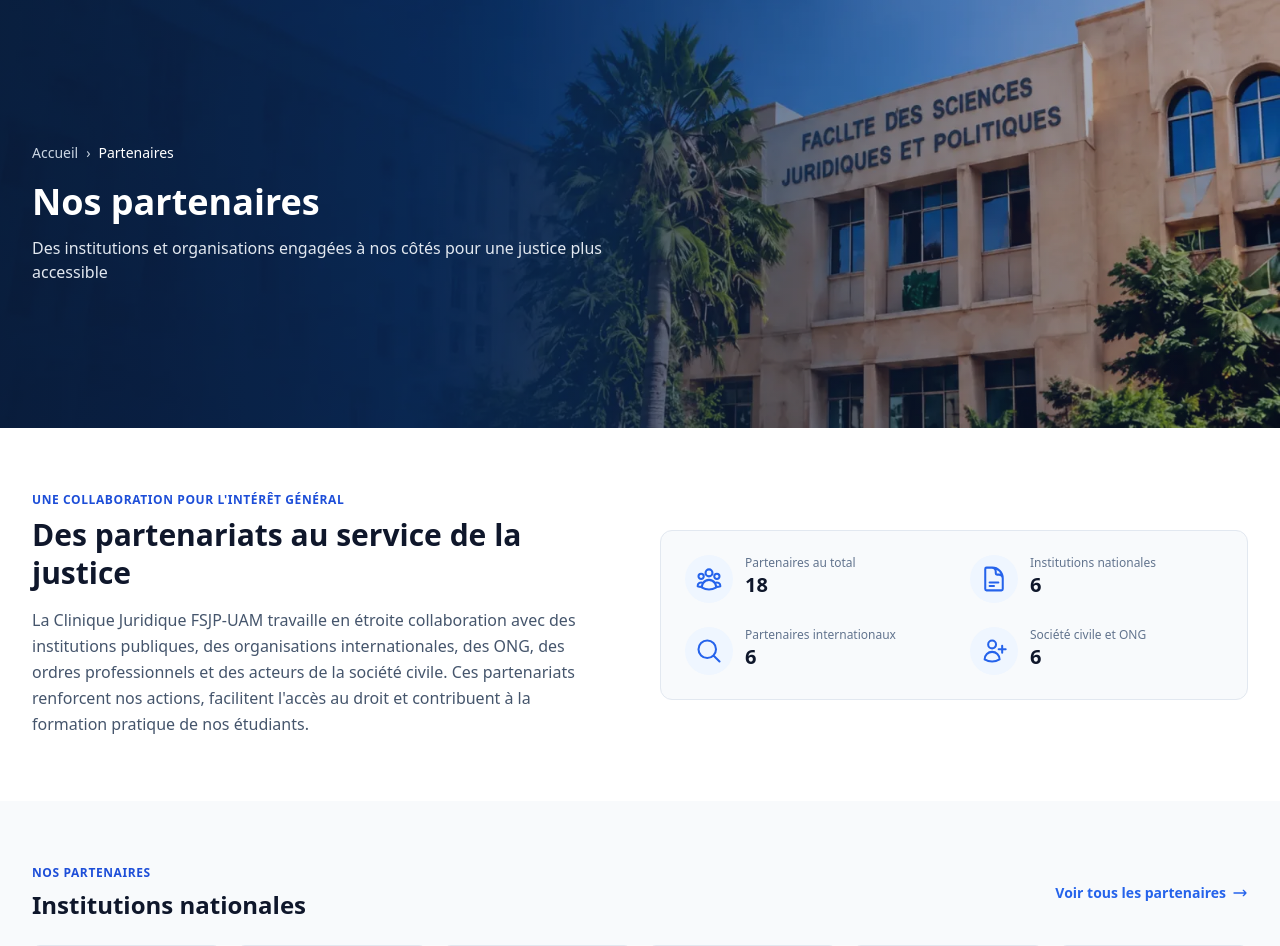
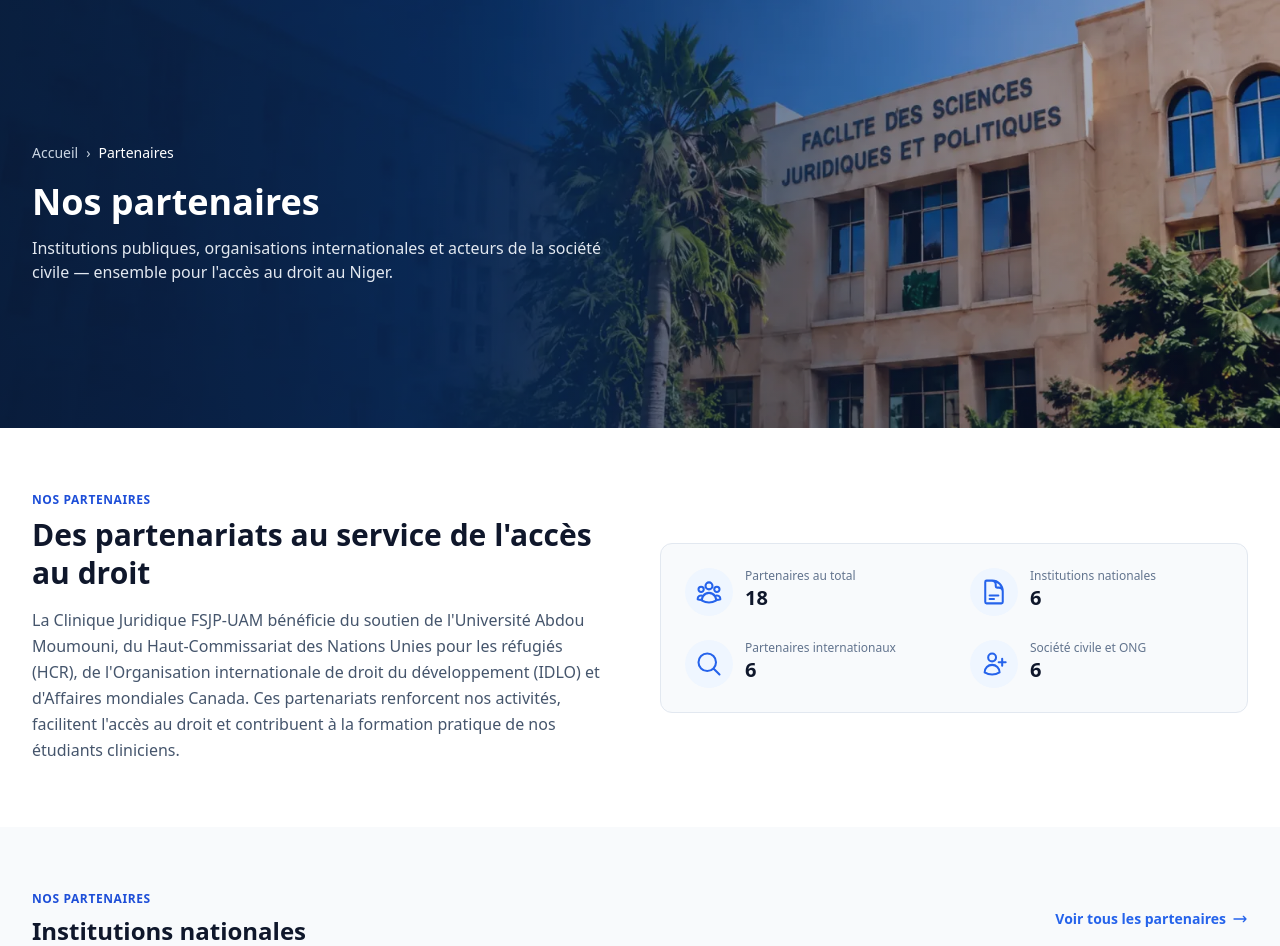
Before and after one commit to alihumdard/clinique, a Laravel app: page /partenaires in a window 1280 px wide. Shown: the part 114-1060 px from the top of the page. Run offline with Laravel 12, Linux system fonts and the light colour scheme; data comes from the database, SQL or seed files in the repository; data that the repository does not hold is empty; style sheets or scripts are compiled from the project's sources.

Commit message:
Apply Texte corrige corrections to page 04 Partenaires
- En-tete subtitle updated
- Intro eyebrow, h2, paragraph updated with real partner names (UAM, HCR, IDLO, Affaires mondiales Canada)
- Appel final title, text, button-href fixed (was string not binding)

Co-Authored-By: Claude Sonnet 4.6 <noreply@anthropic.com>

```diff
--- a/resources/views/partners.blade.php
+++ b/resources/views/partners.blade.php
@@ -9,7 +9,7 @@
         image="placeholders/about-hero"
         imagePosition="object-right-top"
         :title="__('Nos partenaires')"
-        subtitle="Des institutions et organisations engagées à nos côtés pour une justice plus accessible"
+        subtitle="Institutions publiques, organisations internationales et acteurs de la société civile — ensemble pour l'accès au droit au Niger."
         :breadcrumb="[
             ['label' => __('Accueil'), 'url' => route('home')],
             ['label' => __('Partenaires')],
@@ -20,13 +20,14 @@
     <section class="mx-auto max-w-7xl px-4 py-10 sm:px-6 sm:py-12 lg:px-8 lg:py-16">
         <div class="grid grid-cols-1 items-center gap-8 lg:grid-cols-2 lg:gap-10">
             <div>
-                <x-eyebrow>Une collaboration pour l'intérêt général</x-eyebrow>
-                <h2 class="mt-2 text-2xl font-bold leading-tight text-slate-900 sm:text-3xl">Des partenariats au service de la justice</h2>
+                <x-eyebrow>Nos partenaires</x-eyebrow>
+                <h2 class="mt-2 text-2xl font-bold leading-tight text-slate-900 sm:text-3xl">Des partenariats au service de l'accès au droit</h2>
                 <p class="mt-4 max-w-xl text-base leading-relaxed text-slate-600">
-                    La Clinique Juridique FSJP-UAM travaille en étroite collaboration avec des institutions
-                    publiques, des organisations internationales, des ONG, des ordres professionnels et des
-                    acteurs de la société civile. Ces partenariats renforcent nos actions, facilitent l'accès
-                    au droit et contribuent à la formation pratique de nos étudiants.
+                    La Clinique Juridique FSJP-UAM bénéficie du soutien de l'Université Abdou Moumouni,
+                    du Haut-Commissariat des Nations Unies pour les réfugiés (HCR), de l'Organisation
+                    internationale de droit du développement (IDLO) et d'Affaires mondiales Canada. Ces
+                    partenariats renforcent nos activités, facilitent l'accès au droit et contribuent à
+                    la formation pratique de nos étudiants cliniciens.
                 </p>
             </div>
 
@@ -92,12 +93,12 @@
     <section class="mx-auto max-w-7xl px-4 py-10 sm:px-6 sm:py-12 lg:px-8 lg:py-16">
         <x-inline-cta
             icon="users"
-            :title="__('Vous souhaitez devenir partenaire ?')"
+            :title="__('Vous souhaitez collaborer avec nous ?')"
             :button-label="__('Nous contacter')"
-            button-href="{{ route('contact') }}"
+            :button-href="route('contact')"
         >
-            Nous sommes ouverts à toute collaboration visant à renforcer l'accès au droit, la formation des
-            étudiants et la promotion de la justice au Niger.
+            La Clinique est ouverte à toute collaboration visant à renforcer l'accès au droit et la
+            promotion de la justice au Niger. Contactez-nous pour en discuter.
         </x-inline-cta>
     </section>
 
```
